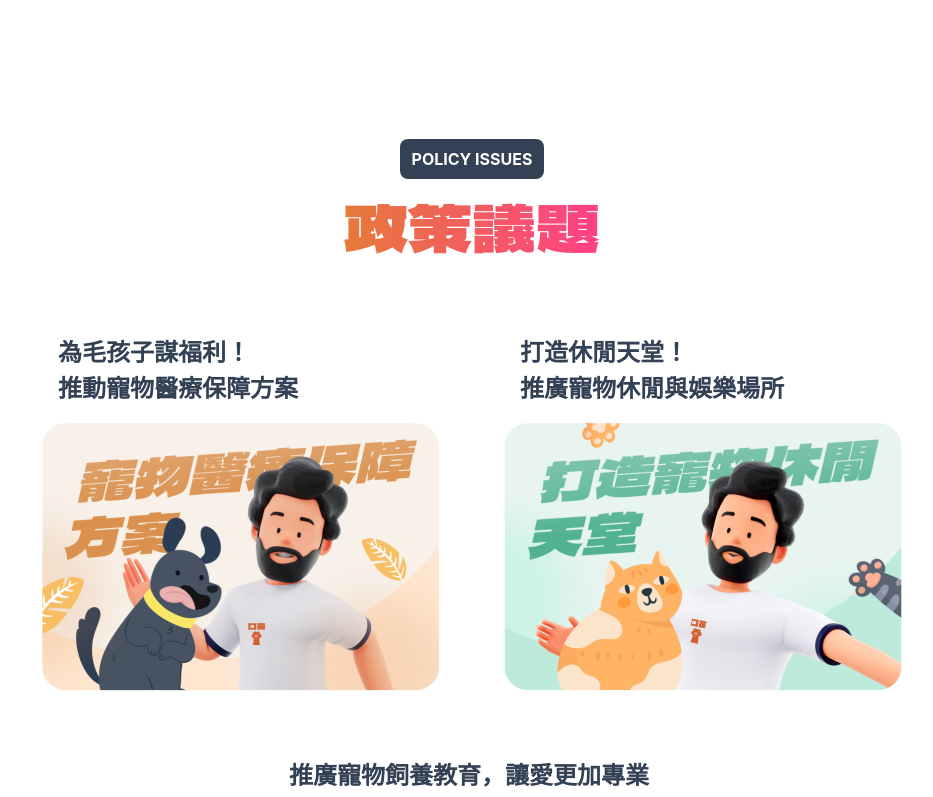
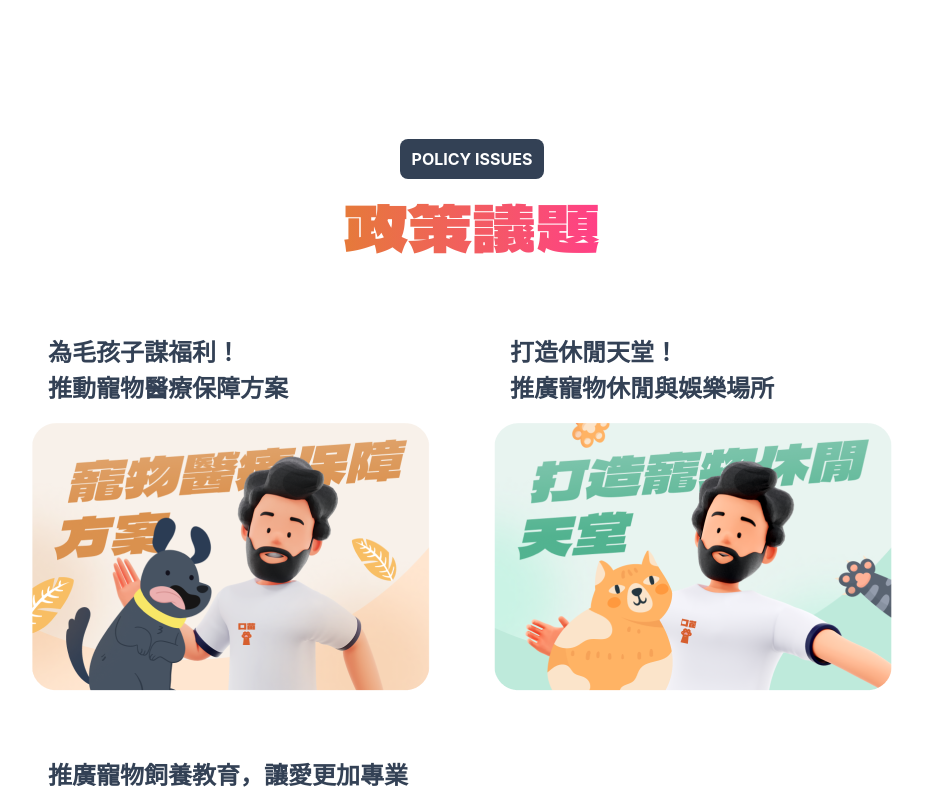
Before and after one commit to minilabmemo/f2e-election-person, a React (Create React App) app: page / in a window 1280 px wide. Shown: the part 2848-3645 px from the top of the page, without its empty margins (168-1101 px from the left). Built offline with nearby package versions, Linux system fonts and the light colour scheme; a web font is replaced by a local one.

Commit message:
Fix: policies width

```diff
--- a/src/layouts/content.scss
+++ b/src/layouts/content.scss
@@ -151,9 +151,8 @@
 
   .right {
     display: flex;
-    justify-content: center;
+    justify-content: stretch;
     align-items: center;
-
   }
 
   .left {
@@ -215,11 +214,30 @@ section {
 
 
 .policies {
+  width: 68.75%;
+  margin: auto;
   display: flex;
   gap: $space-64;
   flex-wrap: wrap;
-  justify-content: center;
+  justify-content: starts;
   align-items: center;
+
+  @include ipad-screen {
+    width: 90.6%;
+    gap: $space-24;
+  }
+
+  .policy {
+    align-self: stretch;
+
+    @include ipad-screen {
+      width: calc(50% - $space-64/2);
+    }
+  }
+
+  .photo {
+    align-self: stretch;
+  }
 
 }
 
--- a/src/layouts/content.tsx
+++ b/src/layouts/content.tsx
@@ -50,7 +50,7 @@ export const Content = () => {
             <div className="content">畢竟，民眾的身心健康與工作熱情是推動經濟的核心動力。透過完善的貓咪福利政策，為台灣的 GDP 經濟帶來巨大效益。
               因此，我期望能在立法院內推進這些政策，確保每一隻貓咪都能得到他們應有的照顧，同時也為台灣的經濟發展助一臂之力。讓我們一同護航台灣的幸福經濟，從照顧每一隻貓咪開始。</div>
           </div>
-          <div className="right">   <img src={idea} alt="idea_photo" /></div>
+          <div className="right"> <img src={idea} alt="idea_photo" /></div>
 
         </div>
       </section>
```
